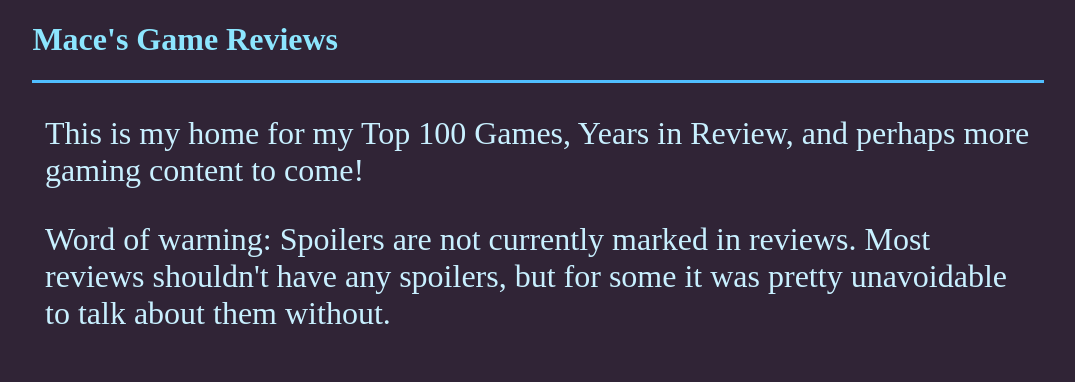
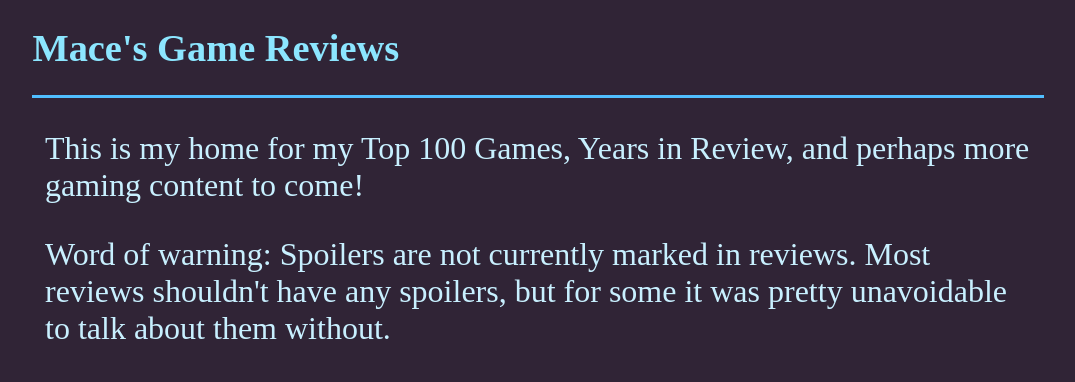
Before and after one commit to mega-mace/mega-mace.github.io, a plain HTML site: page index.html in a window 1280 px wide. Shown: the whole page, without its empty margins (102-1177 px from the left). Drawn offline with Linux system fonts and the light colour scheme.

Commit message:
Font size fixed for header

```diff
--- a/styles.css
+++ b/styles.css
@@ -5,7 +5,7 @@ h1, h2, h3 {
     color: rgb(140, 230, 255);
 }
 h1 {
-    font-size: 4vh;
+    font-size: 3vw;
 }
 p {
     font-size: 4vh;
```
